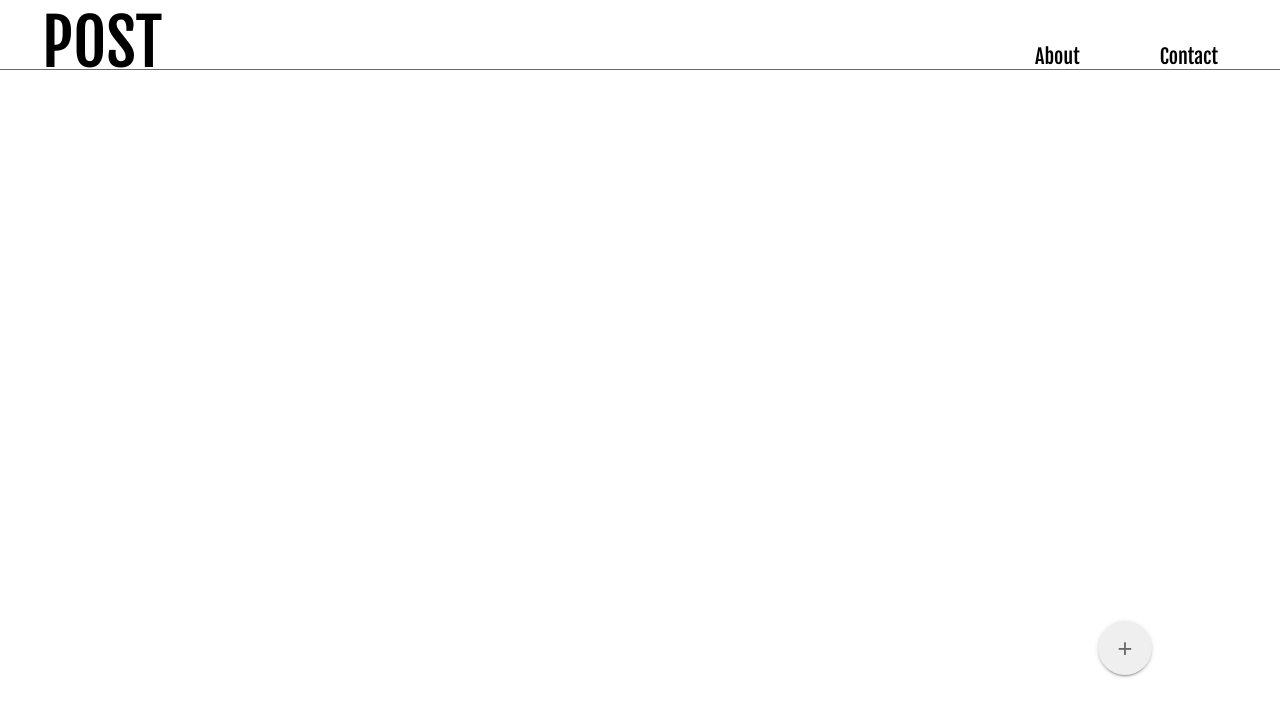
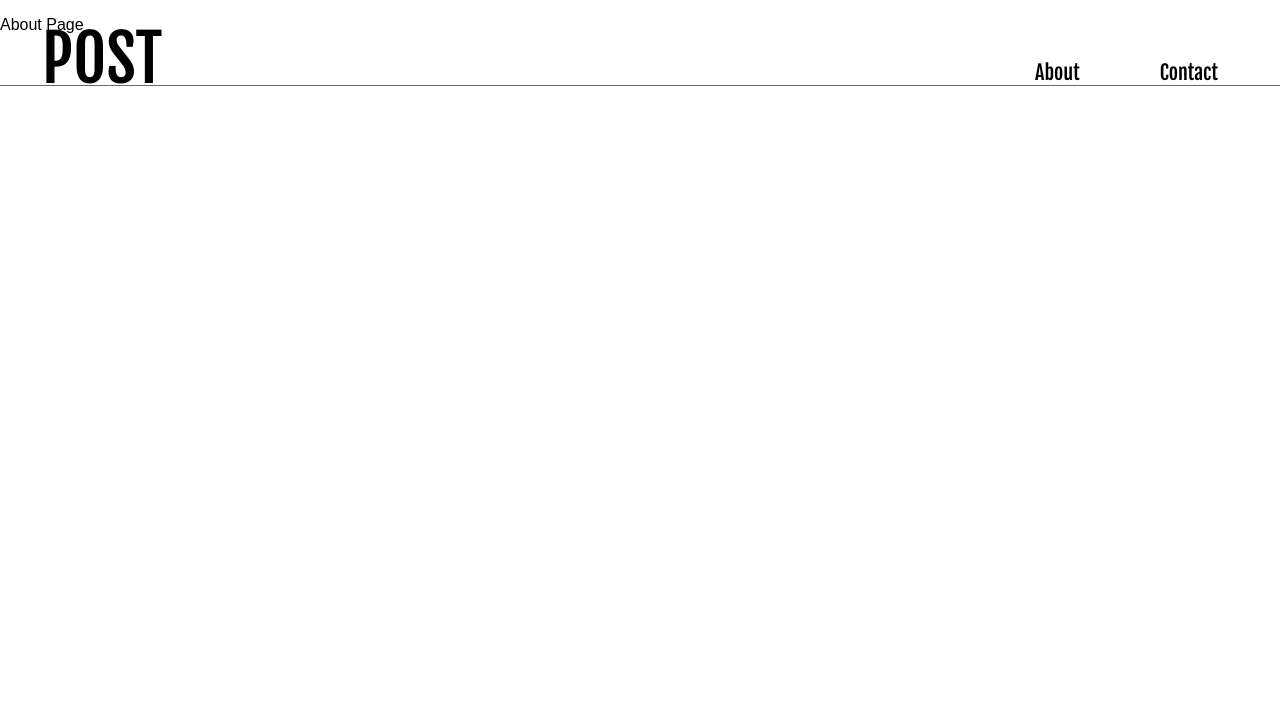
Before and after one commit to ramonemunoz/post, a React (Create React App) app: page /about in a window 1280 px wide. Shown: the top 716 px of the page. Built offline with nearby package versions, Linux system fonts and the light colour scheme.

Commit message:
Added react-router-dom and implemented routes

```diff
--- a/package.json
+++ b/package.json
@@ -5,6 +5,8 @@
   "dependencies": {
     "react": "^16.2.0",
     "react-dom": "^16.2.0",
+    "react-router": "^4.2.0",
+    "react-router-dom": "^4.2.2",
     "react-scripts": "1.0.17"
   },
   "scripts": {
--- a/src/App.js
+++ b/src/App.js
@@ -1,14 +1,12 @@
-import React, { Component } from 'react';
-import Header from './components/Header';
-import ActionButton from './components/ActionButton';
-import Upload from './components/Upload';
-import './App.css';
+import React, { Component } from "react";
+import ActionButton from "./components/ActionButton";
+import Upload from "./components/Upload";
+import "./App.css";
 
 class App extends Component {
   render() {
     return (
       <div className="App">
-				<Header />
         <ActionButton />
         <Upload />
       </div>
--- /dev/null
+++ b/src/components/About.js
@@ -0,0 +1,12 @@
+import React from 'react';
+
+class About extends React.Component {
+	render() {
+		return (
+			<div className="About">
+                <p>About Page</p>
+			</div>
+		);
+	}
+}
+export default About;
--- a/src/components/ActionButton.js
+++ b/src/components/ActionButton.js
@@ -1,11 +1,21 @@
-import React from 'react';
+import React from "react";
 
 class ActionButton extends React.Component {
+  actionButtonClicked() {
+    console.log("Clicked Ramon");
+    const container = document.querySelector(".plusSign");
+    const uploadContainer = document.getElementById("upload");
+    container.classList.toggle("button-active");
+    uploadContainer.classList.toggle("show");
+  }
   render() {
     return (
-			<div class="buttonContainer">
-				<button class="actionButton">
-					<div class="plusSign">+</div>
+      <div className="buttonContainer">
+        <button
+          onClick={() => this.actionButtonClicked()}
+          className="actionButton"
+        >
+          <div className="plusSign">+</div>
         </button>
       </div>
     );
--- a/src/components/Header.js
+++ b/src/components/Header.js
@@ -1,22 +1,23 @@
-import React from 'react';
+import React from "react";
+import { Link } from "react-router-dom";
 
 const Header = props => {
   return (
     <header className="top">
-			<nav class="navContainer">
-				<ul id="nav" class="nav">
+      <nav className="navContainer">
+        <ul id="nav" className="nav">
           <li>
-						<a href="/" id="logo" class="logo">
+            <Link id="logo" className="logo" to="/">
               POST
-						</a>
+            </Link>
           </li>
           <li>
-						<a href="/about" id="menuTwo" class="menuLink">
+            <Link id="menuTwo" className="menuLink" to="/about">
               About
-						</a>
+            </Link>
           </li>
           <li>
-						<a href="/contact" id="menuOne" class="menuLink">
+            <a href="/contact" id="menuOne" className="menuLink">
               Contact
             </a>
           </li>
--- /dev/null
+++ b/src/components/NotFound.js
@@ -0,0 +1,12 @@
+import React from 'react';
+
+class NotFound extends React.Component {
+	render() {
+		return (
+			<div className="NotFound">
+                <p>NotFound Page</p>
+			</div>
+		);
+	}
+}
+export default NotFound;
--- a/src/components/Upload.js
+++ b/src/components/Upload.js
@@ -3,9 +3,9 @@ import React from 'react';
 class Upload extends React.Component {
 	render() {
 		return (
-			<div id="upload" class="uploadContainer">
-				<div class="uploadTab">
-					<button class="uploadButton">Upload</button>
+			<div id="upload" className="uploadContainer">
+				<div className="uploadTab">
+					<button className="uploadButton">Upload</button>
 				</div>
 			</div>
 		);
--- a/src/index.js
+++ b/src/index.js
@@ -1,9 +1,28 @@
-import React from 'react';
-import ReactDOM from 'react-dom';
-import './index.css';
-import './css/style.css';
-import App from './App';
-import registerServiceWorker from './registerServiceWorker';
+import React from "react";
+import ReactDOM from "react-dom";
+import { BrowserRouter, Route, Switch } from "react-router-dom";
+import "./index.css";
+import "./css/style.css";
+import App from "./App";
+import About from "./components/About";
+import NotFound from "./components/NotFound";
+import Header from "./components/Header";
+import registerServiceWorker from "./registerServiceWorker";
 
-ReactDOM.render(<App />, document.getElementById('root'));
+const Root = () => {
+  return (
+    <BrowserRouter>
+      <div>
+        <Header />
+        <Switch>
+          <Route exact path="/" component={App} />
+          <Route exact path="/about" component={About} />
+          <Route component={NotFound} />
+        </Switch>
+      </div>
+    </BrowserRouter>
+  );
+};
+
+ReactDOM.render(<Root />, document.getElementById("root"));
 registerServiceWorker();
```
Lines whose indentation alone changed are shown as unchanged.
